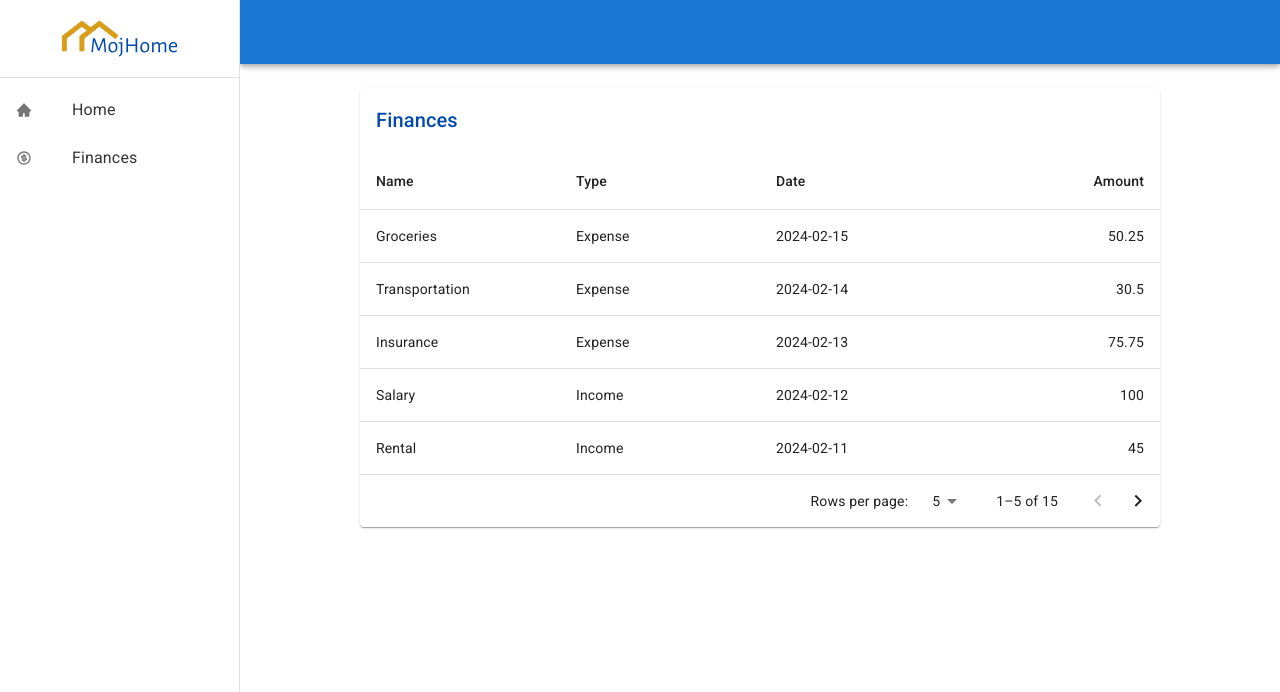
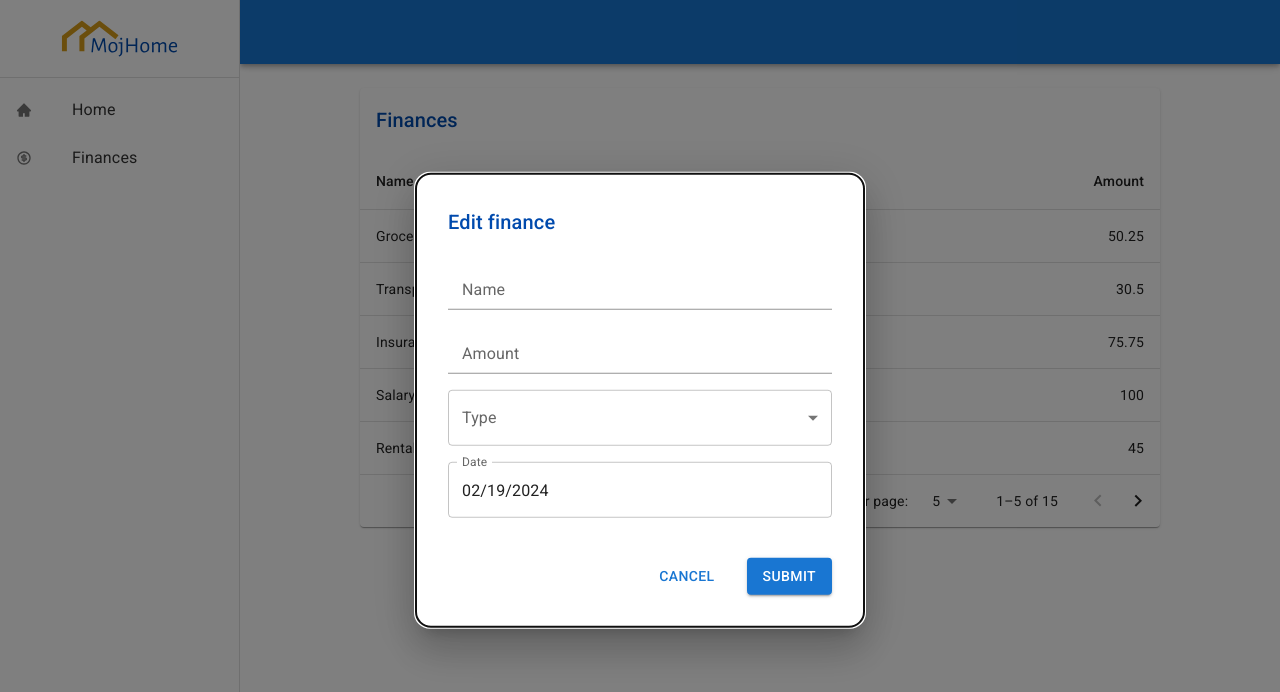
Before and after one commit to vicardo11/mojhome-frontend, a React (Create React App) app: page /finances in a window 1280 px wide. Shown: the top 692 px of the page. Built offline with nearby package versions, Linux system fonts and the light colour scheme.

Commit message:
Finance edit modal without handling form

```diff
--- a/src/pages/finances/FinancesPage.tsx
+++ b/src/pages/finances/FinancesPage.tsx
@@ -1,10 +1,44 @@
 import Box from "@mui/material/Box";
 import CTable from "../../components/table/CTable";
-import { DATA, HEAD_CELL_DATA } from "./mock/finances";
+import { DATA } from "./mock/finances";
+import { useState } from "react";
+import CModal from "../../components/modal/CModal";
+import {
+  FormControl,
+  Grid,
+  Input,
+  InputLabel,
+  MenuItem,
+  Select,
+} from "@mui/material";
+import { FinanceType } from "../../constants/FinanceType";
+import { DatePicker, LocalizationProvider } from "@mui/x-date-pickers";
+import { AdapterDayjs } from "@mui/x-date-pickers/AdapterDayjs";
+import { FinanceRecord } from "./model/FinanceRecord";
+import { FINANCE_TABLE_MODEL } from "./model/FinanceTableModel";
+import dayjs from "dayjs";
 
 const FinancesPage = () => {
+  const [isFinanceEditModalOpen, setIsFinanceEditModalOpen] = useState(true);
+  const [selectedFinanceRecord, setSelectedFinanceRecord] = useState<
+    FinanceRecord | undefined
+  >();
+
   function handleRowSelected(id: number) {
-    console.log(id);
+    setSelectedFinanceRecord(DATA.find((record) => record.id === id));
+    setIsFinanceEditModalOpen(true);
+  }
+
+  function handleFinanceEditModalClosed() {
+    setIsFinanceEditModalOpen(false);
+  }
+
+  function handleSubmitForm() {
+    validateForm();
+  }
+
+  function validateForm() {
+    console.log("Validating form");
   }
 
   return (
@@ -12,9 +46,64 @@ const FinancesPage = () => {
       <CTable
         title="Finances"
         data={DATA}
-        headCells={HEAD_CELL_DATA}
+        headCells={FINANCE_TABLE_MODEL}
         onRowSelected={handleRowSelected}
       />
+      <CModal
+        title={"Edit finance"}
+        open={isFinanceEditModalOpen}
+        onClose={handleFinanceEditModalClosed}
+        onSubmit={handleSubmitForm}
+      >
+        <Grid container direction={"column"} spacing={2}>
+          <Grid item>
+            <FormControl fullWidth>
+              <InputLabel htmlFor="name">Name</InputLabel>
+              <Input
+                defaultValue={selectedFinanceRecord?.name}
+                sx={{ pl: 1 }}
+                id="name"
+              />
+            </FormControl>
+          </Grid>
+          <Grid item>
+            <FormControl fullWidth>
+              <InputLabel htmlFor="amount">Amount</InputLabel>
+              <Input
+                defaultValue={selectedFinanceRecord?.amount}
+                sx={{ pl: 1 }}
+                id="amount"
+                type="number"
+              />
+            </FormControl>
+          </Grid>
+          <Grid item>
+            <FormControl fullWidth>
+              <InputLabel>Type</InputLabel>
+              <Select
+                defaultValue={selectedFinanceRecord?.type ?? ""}
+                id="type"
+                label="Type"
+              >
+                {Object.entries(FinanceType).map(([key, value]) => (
+                  <MenuItem key={key} value={value}>
+                    {value}
+                  </MenuItem>
+                ))}
+              </Select>
+            </FormControl>
+          </Grid>
+          <Grid item>
+            <LocalizationProvider dateAdapter={AdapterDayjs}>
+              <DatePicker
+                defaultValue={dayjs(selectedFinanceRecord?.date)}
+                sx={{ width: "100%" }}
+                label="Date"
+              />
+            </LocalizationProvider>
+          </Grid>
+        </Grid>
+      </CModal>
     </Box>
   );
 };
--- a/src/pages/finances/mock/finances.ts
+++ b/src/pages/finances/mock/finances.ts
@@ -1,147 +1,110 @@
 import { FinanceType } from "../../../constants/FinanceType";
-import { TabHeadCellModel } from "../../../components/table/TabHeadCellModel";
-import { TabDataModel } from "../../../components/table/TabDataModel";
+import { FinanceRecord } from "../model/FinanceRecord";
 
-export interface DataModel extends TabDataModel {
-  id: number;
-  name: string;
-  type: FinanceType;
-  amount: number;
-  date: string;
-}
-
-export const DATA: DataModel[] = [
+export const DATA: FinanceRecord[] = [
   {
     id: 1,
     name: "Groceries",
     type: FinanceType.EXPENSE,
     amount: 50.25,
-    date: "2024-02-15",
+    date: new Date("2024-02-15"),
   },
   {
     id: 2,
     name: "Transportation",
     type: FinanceType.EXPENSE,
     amount: 30.5,
-    date: "2024-02-14",
+    date: new Date("2024-02-14"),
   },
   {
     id: 3,
     name: "Insurance",
     type: FinanceType.EXPENSE,
     amount: 75.75,
-    date: "2024-02-13",
+    date: new Date("2024-02-13"),
   },
   {
     id: 4,
     name: "Salary",
     type: FinanceType.INCOME,
     amount: 100,
-    date: "2024-02-12",
+    date: new Date("2024-02-12"),
   },
   {
     id: 5,
     name: "Rental",
     type: FinanceType.INCOME,
     amount: 45.0,
-    date: "2024-02-11",
+    date: new Date("2024-02-11"),
   },
   {
     id: 6,
     name: "Stock Investments",
     type: FinanceType.INCOME,
     amount: 60.3,
-    date: "2024-02-10",
+    date: new Date("2024-02-10"),
   },
   {
     id: 7,
     name: "Clothing",
     type: FinanceType.EXPENSE,
     amount: 25.75,
-    date: "2024-02-09",
+    date: new Date("2024-02-09"),
   },
   {
     id: 8,
     name: "Royalties",
     type: FinanceType.INCOME,
     amount: 80.5,
-    date: "2021-02-08",
+    date: new Date("2021-02-08"),
   },
   {
     id: 9,
     name: "Utilities",
     type: FinanceType.EXPENSE,
     amount: 120.75,
-    date: "2024-03-07",
+    date: new Date("2024-03-07"),
   },
   {
     id: 10,
     name: "Loans",
     type: FinanceType.EXPENSE,
     amount: 55.2,
-    date: "2023-02-06",
+    date: new Date("2023-02-06"),
   },
   {
     id: 11,
     name: "Side Hustle",
     type: FinanceType.INCOME,
     amount: 70.4,
-    date: "2021-02-05",
+    date: new Date("2021-02-05"),
   },
   {
     id: 12,
     name: "Salary",
     type: FinanceType.INCOME,
     amount: 35.0,
-    date: "2024-02-04",
+    date: new Date("2024-02-04"),
   },
   {
     id: 13,
     name: "Gym Membership",
     type: FinanceType.EXPENSE,
     amount: 90.25,
-    date: "2024-01-03",
+    date: new Date("2024-01-03"),
   },
   {
     id: 14,
     name: "Concert",
     type: FinanceType.EXPENSE,
     amount: 130.0,
-    date: "2024-02-02",
+    date: new Date("2024-02-02"),
   },
   {
     id: 15,
     name: "Investment",
     type: FinanceType.INCOME,
     amount: 65.75,
-    date: "2024-02-01",
+    date: new Date("2024-02-01"),
   },
 ];
-
-export const HEAD_CELL_DATA: TabHeadCellModel[] = [
-  {
-    id: 1,
-    numeric: false,
-    disablePadding: false,
-    label: "name",
-  },
-  {
-    id: 2,
-    numeric: false,
-    disablePadding: false,
-    label: "type",
-  },
-  {
-    id: 3,
-    numeric: false,
-    disablePadding: false,
-    label: "date",
-  },
-  {
-    id: 4,
-    numeric: true,
-    disablePadding: false,
-    label: "amount",
-    align: "right",
-  },
-];
--- /dev/null
+++ b/src/pages/finances/model/FinanceRecord.ts
@@ -0,0 +1,10 @@
+import { TabDataModel } from "../../../components/table/TabDataModel";
+import { FinanceType } from "../../../constants/FinanceType";
+
+export interface FinanceRecord extends TabDataModel {
+  id: number;
+  name: string;
+  type: FinanceType;
+  amount: number;
+  date: Date;
+}
--- /dev/null
+++ b/src/pages/finances/model/FinanceTableModel.ts
@@ -0,0 +1,29 @@
+import { TabHeadCellModel } from "../../../components/table/TabHeadCellModel";
+
+export const FINANCE_TABLE_MODEL: TabHeadCellModel[] = [
+  {
+    id: 1,
+    numeric: false,
+    disablePadding: false,
+    label: "name",
+  },
+  {
+    id: 2,
+    numeric: false,
+    disablePadding: false,
+    label: "type",
+  },
+  {
+    id: 3,
+    numeric: false,
+    disablePadding: false,
+    label: "date",
+  },
+  {
+    id: 4,
+    numeric: true,
+    disablePadding: false,
+    label: "amount",
+    align: "right",
+  },
+];
```
